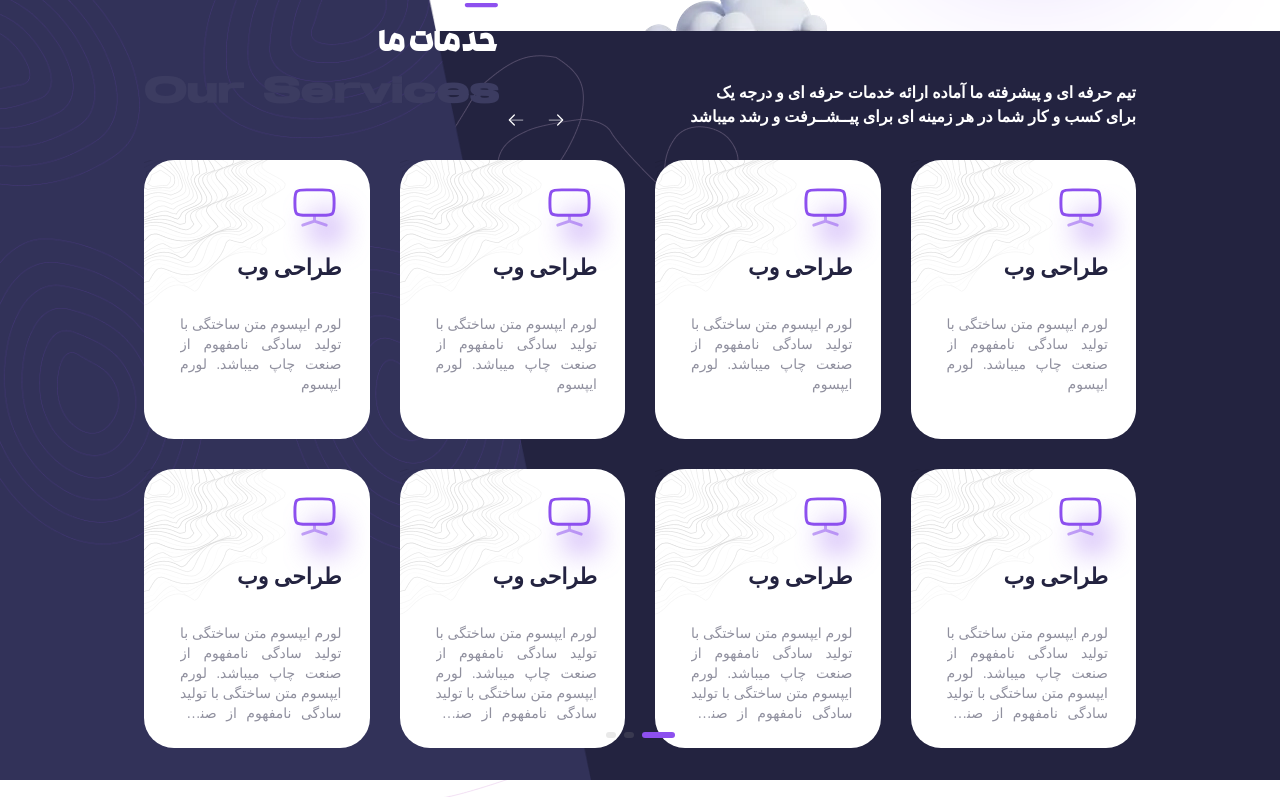
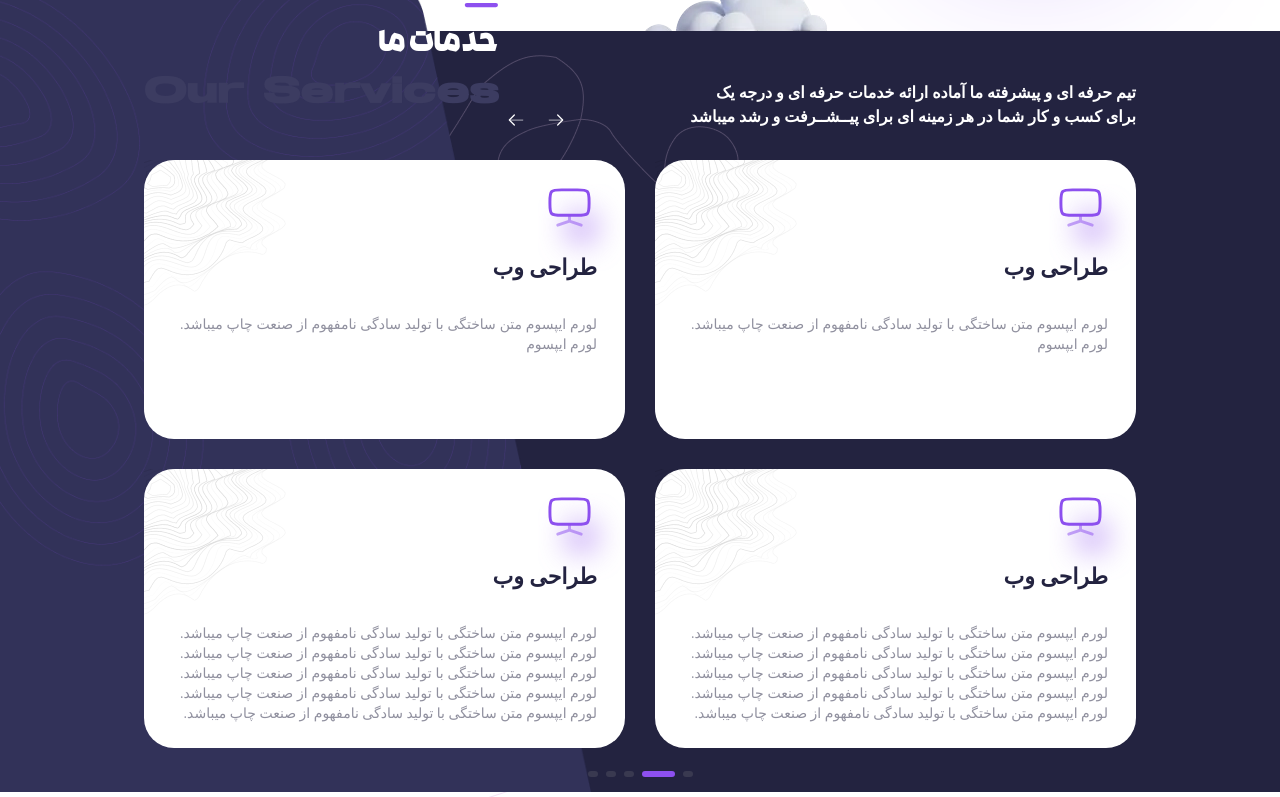
Before and after one commit to yakoobkhedri/karzan, a website: page src/html/index.html in a window 1280 px wide. Shown: the part 824-1621 px from the top of the page. Drawn offline with nearby package versions, Linux system fonts and the light colour scheme; a web font is replaced by a local one.

Commit message:
commit message

```diff
--- a/src/html/index.html
+++ b/src/html/index.html
@@ -878,10 +878,10 @@
 
         <!-- services -->
         <section id="services"
-            class="bg-secondary relative max-w-content px-5 xl:px-36 mx-auto w-full pt-5 pb-8 h-auto mt-32 md:mt-0">
+            class="bg-secondary relative max-w-content px-5 xl:px-36 mx-auto w-full pt-5 pb-11 h-auto mt-32 md:mt-0">
             <!-- shape -->
             <img alt="shape" src="../img/services-bg.png"
-                class="absolute ltr:right-0 ltr:left-auto left-0 ltr:[transform:rotateY(180deg)] bottom-0 z-1 w-[591px] h-[855px]">
+                class="absolute ltr:right-0 ltr:left-auto left-0 ltr:[transform:rotateY(180deg)] bottom-0 z-1 w-[591px] h-[130%] md:h-[108%]">
             <img alt="shape" src="../img/Vector 88(1).png" class="absolute left-48 z-0 top-6 hidden md:block">
             <!--  -->
             <div class="relative md:static -top-[121px]">
@@ -903,7 +903,7 @@
                     </div>
                 </div>
                 <!-- Swiper -->
-                <div class="relative mt-3 md:mt-0">
+                <div class="relative mt-6 md:mt-0">
                     <div class="swiper services3 grid">
                         <div class="swiper-wrapper">
                             <div
@@ -941,9 +941,9 @@
                                         </svg>
                                     </div>
                                     <!-- title -->
-                                    <p class="font-black text-sm md:text-[22px] text-secondary line-clamp-2 leading-6 mt-16 h-[51px]">طراحی وب</p>
+                                    <p class="font-black text-sm sm:text-[22px] text-secondary line-clamp-2 leading-6 mt-16 h-[51px]">طراحی وب</p>
                                     <p
-                                        class="text-[10px] md:text-sm text-secondary opacity-50 font-light mt-2 line-clamp-5 text-justify">
+                                        class="text-[10px] sm:text-sm text-secondary opacity-50 font-light mt-2 text-justify">
                                         لورم ایپسوم متن ساختگی با تولید سادگی نامفهوم از صنعت چاپ میباشد. لورم ایپسوم
 
                                     </p>
@@ -984,9 +984,9 @@
                                         </svg>
                                     </div>
                                     <!-- title -->
-                                    <p class="font-black text-sm md:text-[22px] text-secondary line-clamp-2 leading-6 mt-16 h-[51px]">طراحی وب</p>
+                                    <p class="font-black text-sm sm:text-[22px] text-secondary line-clamp-2 leading-6 mt-16 h-[51px]">طراحی وب</p>
                                     <p
-                                        class="text-[10px] md:text-sm text-secondary opacity-50 font-light mt-2 line-clamp-5 text-justify">
+                                        class="text-[10px] sm:text-sm text-secondary opacity-50 font-light mt-2 text-justify">
                                         لورم ایپسوم متن ساختگی با تولید سادگی نامفهوم از صنعت چاپ میباشد. لورم ایپسوم
                                     </p>
                                 </div>
@@ -1026,9 +1026,9 @@
                                         </svg>
                                     </div>
                                     <!-- title -->
-                                    <p class="font-black text-sm md:text-[22px] text-secondary line-clamp-2 leading-6 mt-16 h-[51px]">طراحی وب</p>
+                                    <p class="font-black text-sm sm:text-[22px] text-secondary line-clamp-2 leading-6 mt-16 h-[51px]">طراحی وب</p>
                                     <p
-                                        class="text-[10px] md:text-sm text-secondary opacity-50 font-light mt-2 line-clamp-5 text-justify">
+                                        class="text-[10px] sm:text-sm text-secondary opacity-50 font-light mt-2 text-justify">
                                         لورم ایپسوم متن ساختگی با تولید سادگی نامفهوم از صنعت چاپ میباشد. لورم ایپسوم
                                     </p>
                                 </div>
@@ -1068,9 +1068,9 @@
                                         </svg>
                                     </div>
                                     <!-- title -->
-                                    <p class="font-black text-sm md:text-[22px] text-secondary line-clamp-2 leading-6 mt-16 h-[51px]">طراحی وب</p>
+                                    <p class="font-black text-sm sm:text-[22px] text-secondary line-clamp-2 leading-6 mt-16 h-[51px]">طراحی وب</p>
                                     <p
-                                        class="text-[10px] md:text-sm text-secondary opacity-50 font-light mt-2 line-clamp-5 text-justify">
+                                        class="text-[10px] sm:text-sm text-secondary opacity-50 font-light mt-2 text-justify">
                                         لورم ایپسوم متن ساختگی با تولید سادگی نامفهوم از صنعت چاپ میباشد. لورم ایپسوم
                                     </p>
                                 </div>
@@ -1110,9 +1110,9 @@
                                         </svg>
                                     </div>
                                     <!-- title -->
-                                    <p class="font-black text-sm md:text-[22px] text-secondary line-clamp-2 leading-6 mt-16 h-[51px]">طراحی وب</p>
+                                    <p class="font-black text-sm sm:text-[22px] text-secondary line-clamp-2 leading-6 mt-16 h-[51px]">طراحی وب</p>
                                     <p
-                                        class="text-[10px] md:text-sm text-secondary opacity-50 font-light mt-2 line-clamp-5 text-justify">
+                                        class="text-[10px] sm:text-sm text-secondary opacity-50 font-light mt-2 text-justify">
                                         لورم ایپسوم متن ساختگی با تولید سادگی نامفهوم از صنعت چاپ میباشد. لورم ایپسوم
                                         متن ساختگی با تولید سادگی نامفهوم از صنعت چاپ میباشد. لورم ایپسوم متن ساختگی با
                                         تولید سادگی نامفهوم از صنعت چاپ میباشد. لورم ایپسوم متن ساختگی با تولید سادگی
@@ -1156,9 +1156,9 @@
                                         </svg>
                                     </div>
                                     <!-- title -->
-                                    <p class="font-black text-sm md:text-[22px] text-secondary line-clamp-2 leading-6 mt-16 h-[51px]">طراحی وب</p>
+                                    <p class="font-black text-sm sm:text-[22px] text-secondary line-clamp-2 leading-6 mt-16 h-[51px]">طراحی وب</p>
                                     <p
-                                        class="text-[10px] md:text-sm text-secondary opacity-50 font-light mt-2 line-clamp-5 text-justify">
+                                        class="text-[10px] sm:text-sm text-secondary opacity-50 font-light mt-2 text-justify">
                                         لورم ایپسوم متن ساختگی با تولید سادگی نامفهوم از صنعت چاپ میباشد. لورم ایپسوم
                                         متن ساختگی با تولید سادگی نامفهوم از صنعت چاپ میباشد. لورم ایپسوم متن ساختگی با
                                         تولید سادگی نامفهوم از صنعت چاپ میباشد. لورم ایپسوم متن ساختگی با تولید سادگی
@@ -1202,9 +1202,9 @@
                                         </svg>
                                     </div>
                                     <!-- title -->
-                                    <p class="font-black text-sm md:text-[22px] text-secondary line-clamp-2 leading-6 mt-16 h-[51px]">طراحی وب</p>
+                                    <p class="font-black text-sm sm:text-[22px] text-secondary line-clamp-2 leading-6 mt-16 h-[51px]">طراحی وب</p>
                                     <p
-                                        class="text-[10px] md:text-sm text-secondary opacity-50 font-light mt-2 line-clamp-5 text-justify">
+                                        class="text-[10px] sm:text-sm text-secondary opacity-50 font-light mt-2 text-justify">
                                         لورم ایپسوم متن ساختگی با تولید سادگی نامفهوم از صنعت چاپ میباشد. لورم ایپسوم
                                         متن ساختگی با تولید سادگی نامفهوم از صنعت چاپ میباشد. لورم ایپسوم متن ساختگی با
                                         تولید سادگی نامفهوم از صنعت چاپ میباشد. لورم ایپسوم متن ساختگی با تولید سادگی
@@ -1248,9 +1248,9 @@
                                         </svg>
                                     </div>
                                     <!-- title -->
-                                    <p class="font-black text-sm md:text-[22px] text-secondary line-clamp-2 leading-6 mt-16 h-[51px]">طراحی وب</p>
+                                    <p class="font-black text-sm sm:text-[22px] text-secondary line-clamp-2 leading-6 mt-16 h-[51px]">طراحی وب</p>
                                     <p
-                                        class="text-[10px] md:text-sm text-secondary opacity-50 font-light mt-2 line-clamp-5 text-justify">
+                                        class="text-[10px] sm:text-sm text-secondary opacity-50 font-light mt-2 text-justify">
                                         لورم ایپسوم متن ساختگی با تولید سادگی نامفهوم از صنعت چاپ میباشد. لورم ایپسوم
                                         متن ساختگی با تولید سادگی نامفهوم از صنعت چاپ میباشد. لورم ایپسوم متن ساختگی با
                                         تولید سادگی نامفهوم از صنعت چاپ میباشد. لورم ایپسوم متن ساختگی با تولید سادگی
@@ -1294,9 +1294,9 @@
                                         </svg>
                                     </div>
                                     <!-- title -->
-                                    <p class="font-black text-sm md:text-[22px] text-secondary line-clamp-2 leading-6 mt-16 h-[51px]">طراحی وب</p>
+                                    <p class="font-black text-sm sm:text-[22px] text-secondary line-clamp-2 leading-6 mt-16 h-[51px]">طراحی وب</p>
                                     <p
-                                        class="text-[10px] md:text-sm text-secondary opacity-50 font-light mt-2 line-clamp-5 text-justify">
+                                        class="text-[10px] sm:text-sm text-secondary opacity-50 font-light mt-2 text-justify">
                                         لورم ایپسوم متن ساختگی با تولید سادگی نامفهوم از صنعت چاپ میباشد. لورم ایپسوم
                                         متن ساختگی با تولید سادگی نامفهوم از صنعت چاپ میباشد. لورم ایپسوم متن ساختگی با
                                         تولید سادگی نامفهوم از صنعت چاپ میباشد. لورم ایپسوم متن ساختگی با تولید سادگی
@@ -1340,9 +1340,9 @@
                                         </svg>
                                     </div>
                                     <!-- title -->
-                                    <p class="font-black text-sm md:text-[22px] text-secondary line-clamp-2 leading-6 mt-16 h-[51px]">طراحی وب</p>
+                                    <p class="font-black text-sm sm:text-[22px] text-secondary line-clamp-2 leading-6 mt-16 h-[51px]">طراحی وب</p>
                                     <p
-                                        class="text-[10px] md:text-sm text-secondary opacity-50 font-light mt-2 line-clamp-5 text-justify">
+                                        class="text-[10px] sm:text-sm text-secondary opacity-50 font-light mt-2 text-justify">
                                         لورم ایپسوم متن ساختگی با تولید سادگی نامفهوم از صنعت چاپ میباشد. لورم ایپسوم
                                         متن ساختگی با تولید سادگی نامفهوم از صنعت چاپ میباشد. لورم ایپسوم متن ساختگی با
                                         تولید سادگی نامفهوم از صنعت چاپ میباشد. لورم ایپسوم متن ساختگی با تولید سادگی
@@ -1386,9 +1386,9 @@
                                         </svg>
                                     </div>
                                     <!-- title -->
-                                    <p class="font-black text-sm md:text-[22px] text-secondary line-clamp-2 leading-6 mt-16 h-[51px]">طراحی وب</p>
+                                    <p class="font-black text-sm sm:text-[22px] text-secondary line-clamp-2 leading-6 mt-16 h-[51px]">طراحی وب</p>
                                     <p
-                                        class="text-[10px] md:text-sm text-secondary opacity-50 font-light mt-2 line-clamp-5 text-justify">
+                                        class="text-[10px] sm:text-sm text-secondary opacity-50 font-light mt-2 text-justify">
                                         لورم ایپسوم متن ساختگی با تولید سادگی نامفهوم از صنعت چاپ میباشد. لورم ایپسوم
                                         متن ساختگی با تولید سادگی نامفهوم از صنعت چاپ میباشد. لورم ایپسوم متن ساختگی با
                                         تولید سادگی نامفهوم از صنعت چاپ میباشد. لورم ایپسوم متن ساختگی با تولید سادگی
@@ -1398,10 +1398,10 @@
                                 </div>
                             </div>
                         </div>
-                        <div class="swiper-pagination"></div>
                     </div>
+                    <div class="swiper-pagination2 text-center absolute !-bottom-[74px] md:!-bottom-[36px] z-10"></div>
                     <div
-                        class="w-24 flex items-center gap-6 absolute -top-10 mt-1 ltr:left-0 ltr:md:left-52 ltr:right-auto ltr:md:right-0 right-0 md:right-52 left-auto md:left-0 md:mx-auto z-10">
+                        class="w-24 flex items-center gap-6 absolute -top-8 md:-top-10 mt-1 ltr:left-0 ltr:md:left-52 ltr:right-auto ltr:md:right-0 right-0 md:right-52 left-auto md:left-0 md:mx-auto z-10">
                         <div class="swiper-button-next transition-all p-2 w-9 h-9 rounded-full">
                             <svg xmlns="http://www.w3.org/2000/svg" width="24" height="24" viewBox="0 0 24 24"
                                 fill="none">
--- a/src/js/script.js
+++ b/src/js/script.js
@@ -79,22 +79,24 @@ var services = new Swiper(".services2", {
   },
 });
 var services = new Swiper(".services3", {
-  slidesPerView: 2,
+  autoplay:true,
+  slidesPerView: 1,
       grid: {
         fill: 'row',
-        rows: 2,
+        rows: 1,
       },
       breakpoints: {
         768: {
-          slidesPerView: 3,
-        },
-        1200: {
-          slidesPerView: 4,
-        },
+          slidesPerView: 2,
+          grid: {
+            fill: 'row',
+            rows: 2,
+          },
+        }
       },
   spaceBetween: 30,
   pagination: {
-      el: ".swiper-pagination",
+      el: ".swiper-pagination2",
       clickable: true,
   },
   navigation: {
```
Also changed, not shown: dist/output.css.
